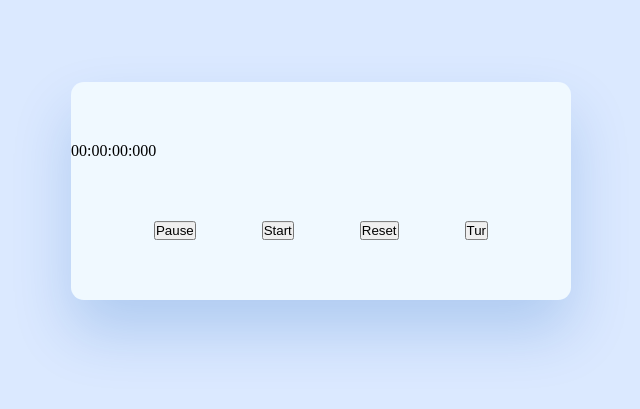
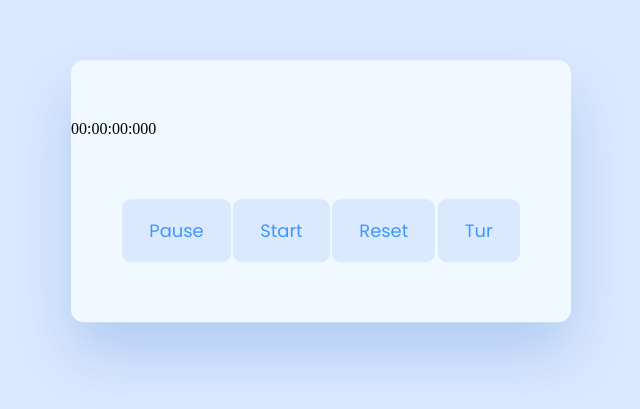
Before and after one commit to ilknurtuncer/chronometer, a plain HTML site: page index.html in a window 1280 px wide. Shown: the part 209-618 px from the top of the page, without its empty margins (319-959 px from the left). Drawn offline with Linux system fonts and the light colour scheme.

Commit message:
buttons css

```diff
--- a/style.css
+++ b/style.css
@@ -43,7 +43,7 @@ body {
     justify-content: space-around;
 }
 
-/* .buttons button {
+.buttons button {
     font-size: 1.12em;
     background-color: #dbe9ff;
     color: #3c98ff;
@@ -56,7 +56,7 @@ body {
 }
 
 
-#start-timer {
+/* #start-timer {
     background-color: #3c98ff;
     color: #f0f9ff;
 } */
```
